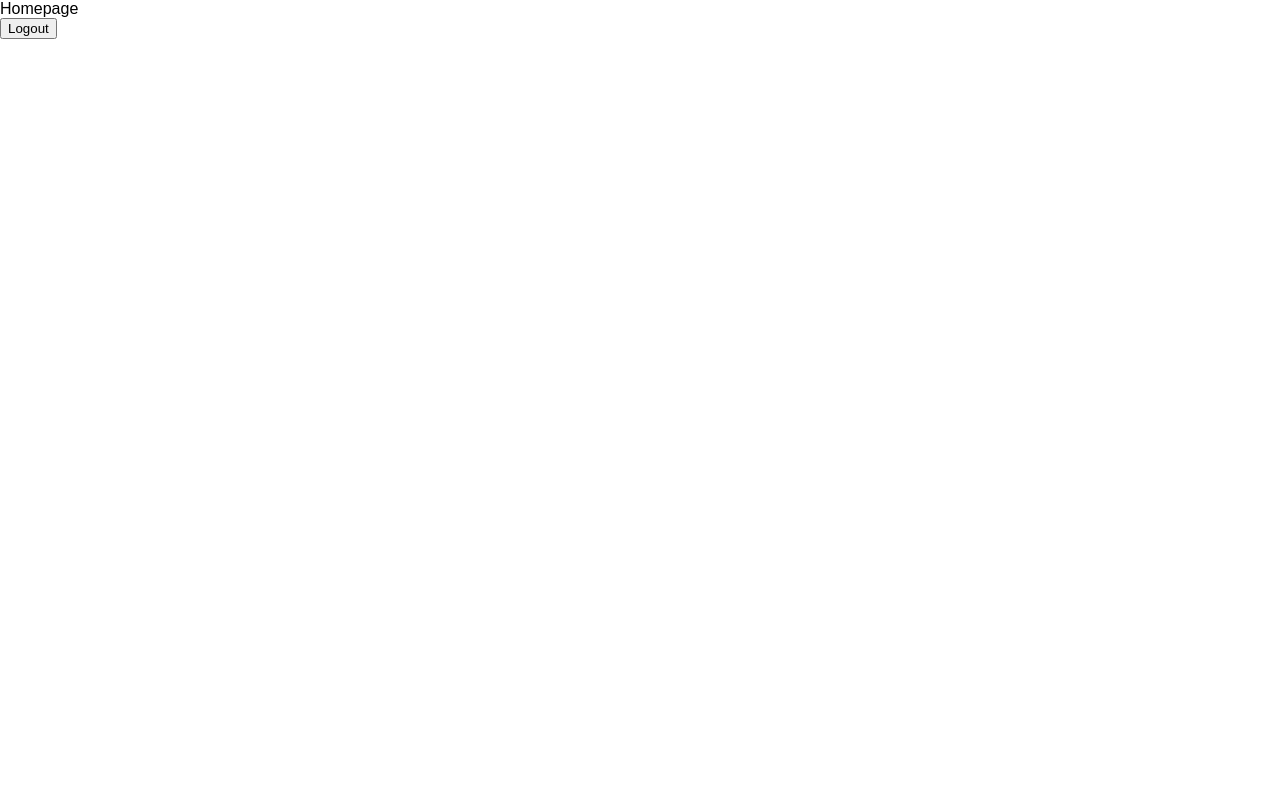
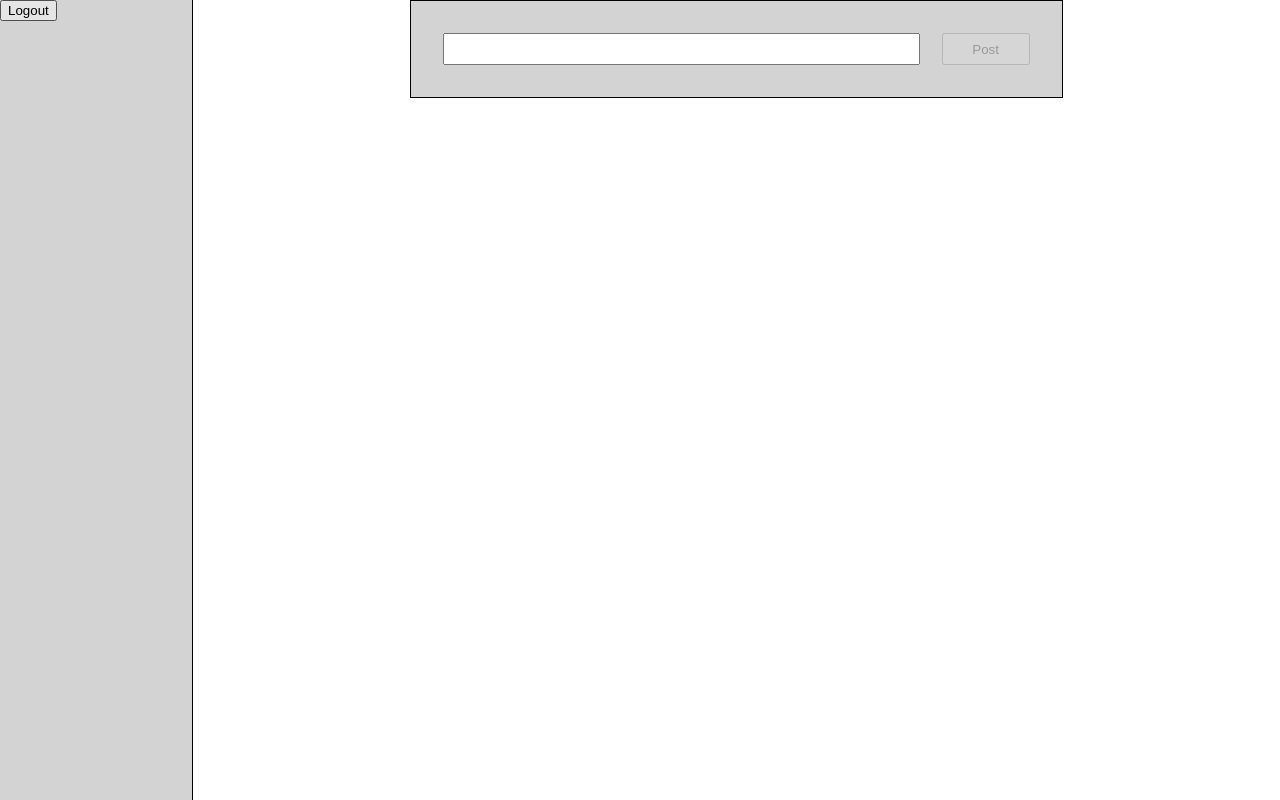
Before and after one commit to BenMorgan94/react-app, a React (Create React App) app: page /home in a window 1280 px wide. Built offline with nearby package versions, Linux system fonts and the light colour scheme.

Commit message:
add news feed

```diff
--- /dev/null
+++ b/src/interfaces/contentCard.ts
@@ -0,0 +1,4 @@
+export interface ContentCard {
+    key?: number;
+    text?: string;
+}
--- a/src/pages/home/home-page.scss
+++ b/src/pages/home/home-page.scss
@@ -0,0 +1,54 @@
+.homepage {
+  width: 100%;
+  height: 100%;
+  display: flex;
+  overflow-y: hidden;
+
+  .sidemenu {
+    width: 15%;
+    height: 100%;
+    border-right: black 1px solid;
+    background: lightgrey;
+  }
+
+  .content {
+    width: 85%;
+    height: 100%;
+
+    .newsfeed-container {
+      width: 60%;
+      height: 100%;
+      margin: auto;
+
+      .editable-content {
+        display: flex;
+        justify-content: space-between;
+        padding: 32px;
+        background: lightgray;
+        border: black 1px solid;
+
+        input {
+          width: 80%;
+        }
+
+        button {
+          width: 15%;
+          height: 32px;
+        }
+      }
+
+      .posted-content {
+        overflow-y: scroll;
+        height: 100%;
+
+        .content-card {
+            text-align: center;
+            padding: 32px;
+            border: black 1px solid;
+            margin-top: 12px;
+            margin-bottom: 12px;
+        }
+      }
+    }
+  }
+}
--- a/src/pages/home/home-page.tsx
+++ b/src/pages/home/home-page.tsx
@@ -1,16 +1,85 @@
 import React from "react";
 import { Link } from "react-router-dom";
 import { logout } from "../../firebase/firebaseSetup";
+import { ContentCard } from "../../interfaces/contentCard";
 import "./home-page.scss";
 
-export class HomePage extends React.Component {
+interface State {
+  newContentCard: ContentCard;
+  contentCards: ContentCard[];
+}
+
+export class HomePage extends React.Component<{}, State> {
+  textInput: any;
+
+  constructor() {
+    super({});
+    this.textInput = React.createRef(); // Refactor this ref stuff, not nice >:(
+  }
+
+  state = {
+    newContentCard: {
+      key: 0,
+      text: "",
+    },
+    contentCards: [],
+  };
+
+  inputChange = (event: React.ChangeEvent<HTMLInputElement>) => {
+    this.setState({
+      newContentCard: {
+        key: Math.random(),
+        text: event.target.value,
+      },
+    });
+  };
+
+  postContent = () => {
+    this.setState((previousState) => ({
+      newContentCard: {
+        key: this.state.newContentCard.key,
+        text: this.state.newContentCard.text,
+      },
+      contentCards: [
+        ...previousState.contentCards,
+        previousState.newContentCard,
+      ],
+    }));
+
+    this.textInput.current.value = null;
+  };
+
   render() {
     return (
-      <div>
-        <div>Homepage</div>
-        <Link to="/">
-          <button onClick={logout}>Logout</button>
-        </Link>
+      <div className="homepage">
+        <div className="sidemenu">
+          <Link to="/">
+            <button onClick={logout}>Logout</button>
+          </Link>
+        </div>
+        <div className="content">
+          <div className="newsfeed-container">
+            <div className="editable-content">
+              <input ref={this.textInput} onChange={this.inputChange}></input>
+              <button
+                disabled={
+                  this.textInput.current?.value === "" ||
+                  this.textInput.current?.value === undefined
+                }
+                onClick={this.postContent}
+              >
+                Post
+              </button>
+            </div>
+            <div className="posted-content">
+              {this.state.contentCards.map((contentCard: ContentCard) => (
+                <div className="content-card" key={contentCard.key}>
+                  {contentCard.text}
+                </div>
+              ))}
+            </div>
+          </div>
+        </div>
       </div>
     );
   }
```
